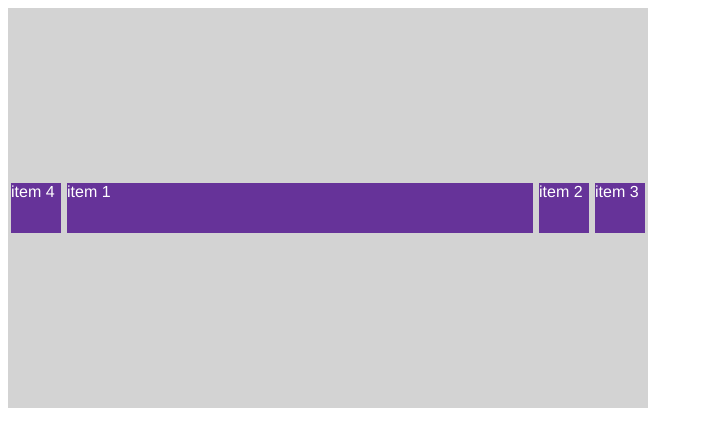
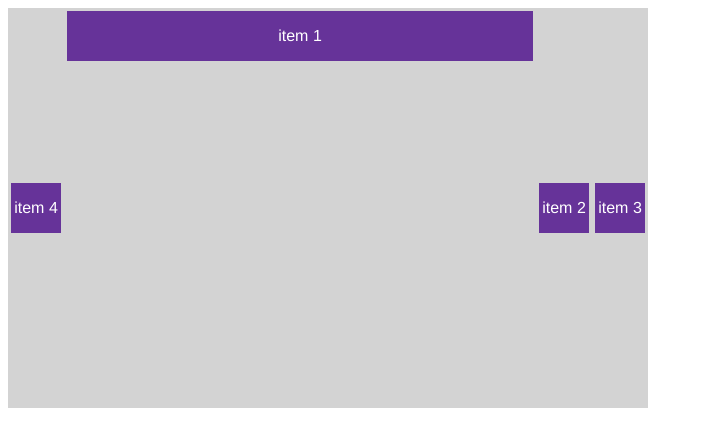
Before and after one commit to JFrancke1797/flexbox, a plain HTML site: page index.html in a window 1280 px wide. Shown: the whole page, without its empty margins (0-703 px from the left). Drawn offline with Linux system fonts and the light colour scheme.

Commit message:
flexbox notes

```diff
--- a/style.css
+++ b/style.css
@@ -39,4 +39,13 @@ body {
 .flex-items:nth-child(1) {
     flex-grow: 2;
     /* changes the preset sizing */
+
+    align-self: flex-start;
+    /* ?changes the cross axis of a single element */
 }
+
+.flex-items {
+    display: flex;
+    justify-content: center;
+    align-items: center;
+}
```
